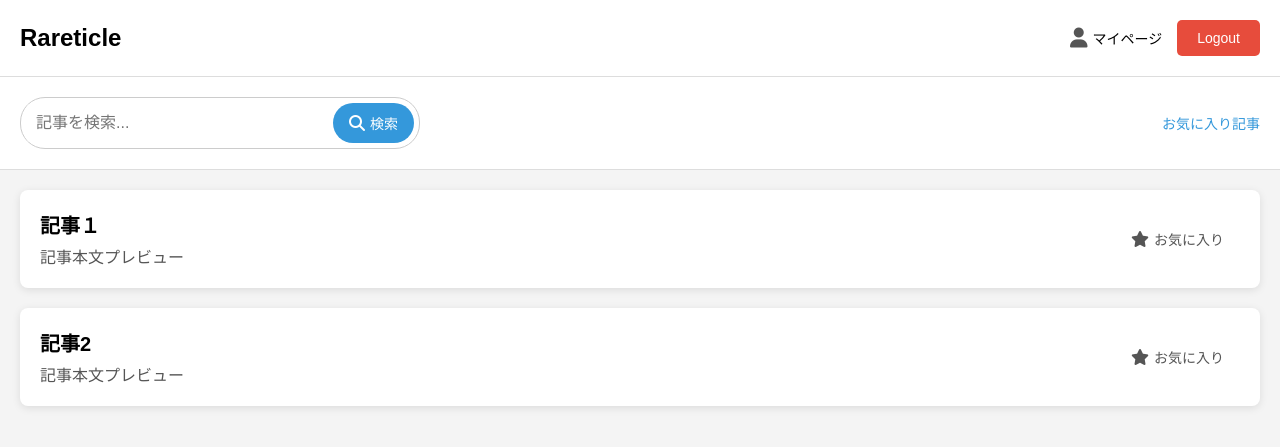
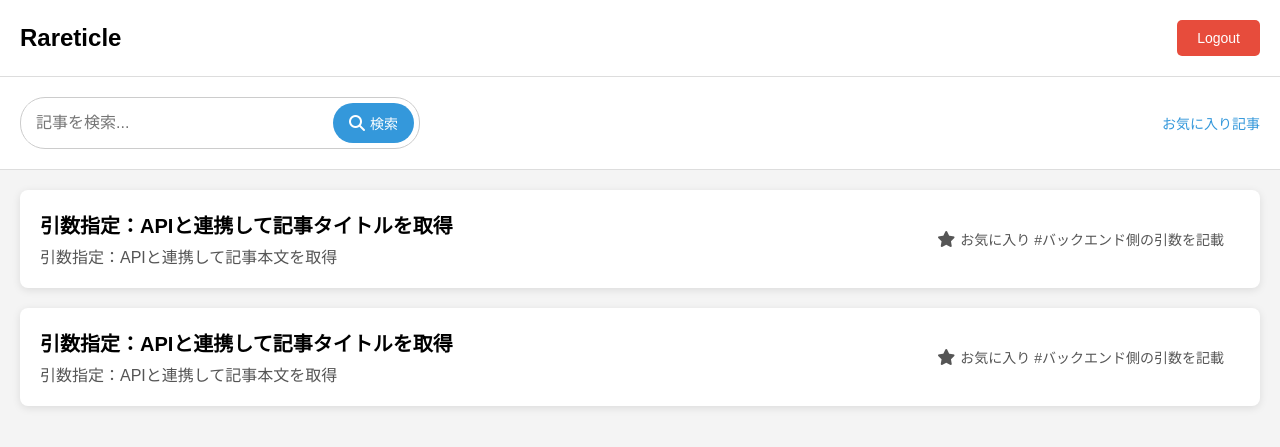
Before and after one commit to Hackathon2025winter-teamC/RareTicle, a Django app: page /article/ in a window 1280 px wide. Shown: the top 447 px of the page. Run offline with Django 5.2, Linux system fonts and the light colour scheme.

Commit message:
バックエンド側引数入力箇所を指定

```diff
--- a/templates/article/index.html
+++ b/templates/article/index.html
@@ -1,3 +1,4 @@
+{% load static %}
 <!DOCTYPE html>
 <html lang="ja">
 <head>
@@ -247,7 +248,6 @@
     <header>
         <div class="logo">Rareticle</div>
         <div class="header-right">
-            <a href="#" class="user-profile"><i class="fa-solid fa-user"></i> マイページ</a>
             <button class="logout-btn">Logout</button>
         </div>
     </header>
@@ -261,28 +261,30 @@
             </button>
         </form>
         <div class="search-links">
-            <a href="#">お気に入り記事</a>
+            <a href="./bookmark.html">お気に入り記事</a>
         </div>
     </div>
 
     <main>
         <section class="post">
             <div class="post-text">
-                <h2 class="post-title">記事１</h2>
-                <p class="post-content">記事本文プレビュー</p>
+                <!--  引数はこのテンプレートを使ってくくる　{{data_variable}} -->
+                <h2 class="post-title">引数指定：APIと連携して記事タイトルを取得</h2>
+                <p class="post-content">引数指定：APIと連携して記事本文を取得</p>
             </div>
             <div class="post-actions">
-                <button class="favorite-btn"><i class="fa-solid fa-star"></i> お気に入り</button>
+                <button class="favorite-btn"><i class="fa-solid fa-star"></i> お気に入り #バックエンド側の引数を記載 </button>
             </div>
         </section>
 
         <section class="post">
             <div class="post-text">
-                <h2 class="post-title">記事2</h2>
-                <p class="post-content">記事本文プレビュー</p>
+                <!--  引数はこのテンプレートを使ってくくる　{{data_variable}} -->
+                <h2 class="post-title">引数指定：APIと連携して記事タイトルを取得</h2>
+                <p class="post-content">引数指定：APIと連携して記事本文を取得</p>
             </div>
             <div class="post-actions">
-                <button class="favorite-btn"><i class="fa-solid fa-star"></i> お気に入り</button>
+                <button class="favorite-btn"><i class="fa-solid fa-star"></i> お気に入り  #バックエンド側の引数を記載  </button>
             </div>
         </section>
     </main>
```
Also changed, not shown: templates/article/bookmark.html (+7 -6 lines), templates/login.html (+3 -13 lines), templates/signup.html (+0 -12 lines).
